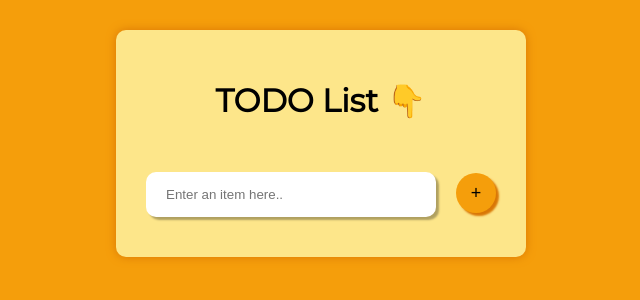
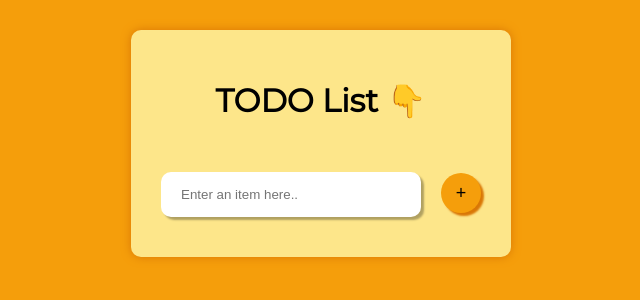
Before and after one commit to rahulharidas1/todo-app, a React (Create React App) app: page / in a window 1280 px wide. Shown: the top 300 px of the page, without its empty margins (319-959 px from the left). Built offline with nearby package versions, Linux system fonts and the light colour scheme.

Commit message:
added transition to button

```diff
--- a/src/App.css
+++ b/src/App.css
@@ -15,7 +15,7 @@ body{
 
 .main-header{
   font-family: 'Montserrat', sans-serif;
-  font-weight: bold;
+  font-weight: bolder;
 }
 
 .container{
@@ -35,7 +35,7 @@ body{
   border:0;
   border-radius: 10px;
   box-shadow: 3px 3px 2px rgba(0,0,0,0.3);
-  min-width: 250px;
+  min-width: 220px;
 }
 
 .input:focus{
@@ -53,8 +53,25 @@ body{
   cursor: pointer;
   box-shadow: 3px 3px 2px #D97706 ;
   margin:0px 10px;
-  transition: all 1s ease-in 0s;
+  transition: background-color 0.2s ease-in 0s;
 }
 .button:hover{
   background-color: #B45309 ;
 }
+
+.container ol{
+  display: flex;
+  flex-direction: column;
+  align-items: center;
+  justify-content: center;
+  margin-top: 50px;
+  list-style: none;
+  margin-right: 30px;
+
+}
+
+.container ol li{
+
+  font-size: large;
+  font-weight:normal;
+}
```
